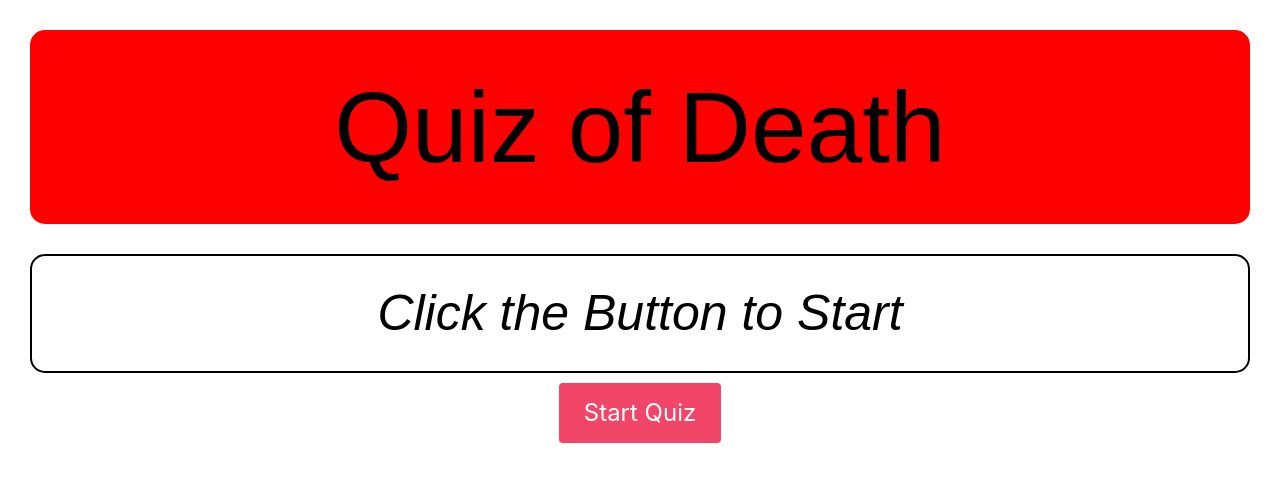
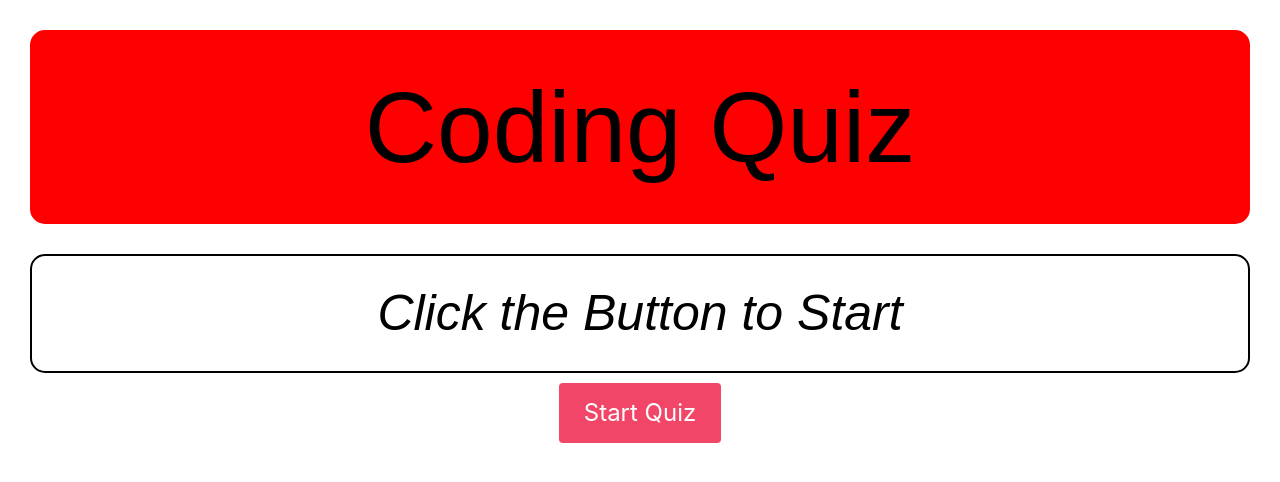
Before and after one commit to Connor-vb/Code-Quiz, a plain HTML site: page index.html in a window 1280 px wide. Drawn offline with nearby package versions, Linux system fonts and the light colour scheme.

Commit message:
changed from monty python themed to JS since I didnt see that in the instructions :(

```diff
--- a/index.html
+++ b/index.html
@@ -4,13 +4,13 @@
     <meta charset="UTF-8">
     <meta http-equiv="X-UA-Compatible" content="IE=edge">
     <meta name="viewport" content="width=device-width, initial-scale=1.0">
-    <title>Quiz of Death</title>
+    <title>Coding Quiz</title>
     <link rel="stylesheet" href="https://cdnjs.cloudflare.com/ajax/libs/bulma/0.9.3/css/bulma.min.css" integrity="sha512-IgmDkwzs96t4SrChW29No3NXBIBv8baW490zk5aXvhCD8vuZM3yUSkbyTBcXohkySecyzIrUwiF/qV0cuPcL3Q==" crossorigin="anonymous" referrerpolicy="no-referrer" />
     <link rel="stylesheet" href="./Assets/css/styles.css">
 </head>
 <body>
     <header>
-        <h1 id="title">Quiz of Death</h1>
+        <h1 id="title">Coding Quiz</h1>
     </header>
     <section>
         <div id="instruct"><h3>Click the Button to Start</h3></div>
```
